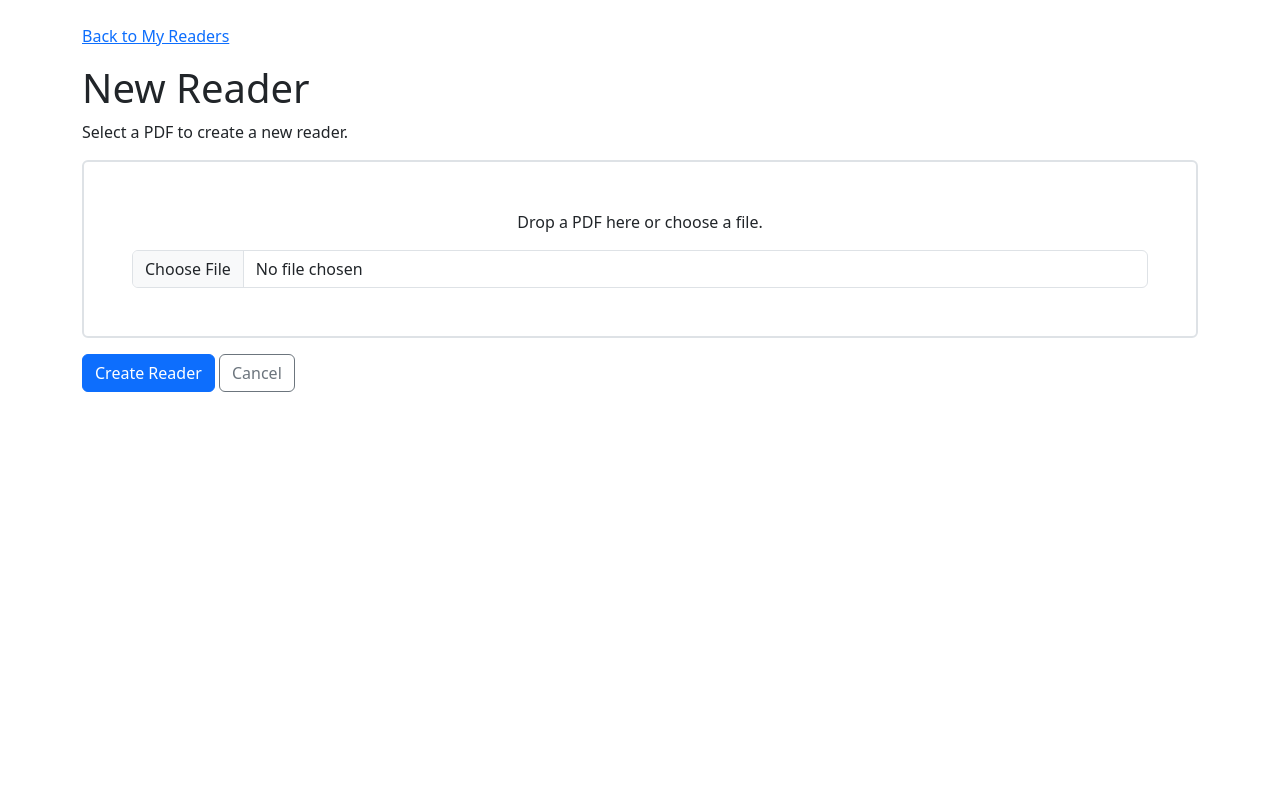
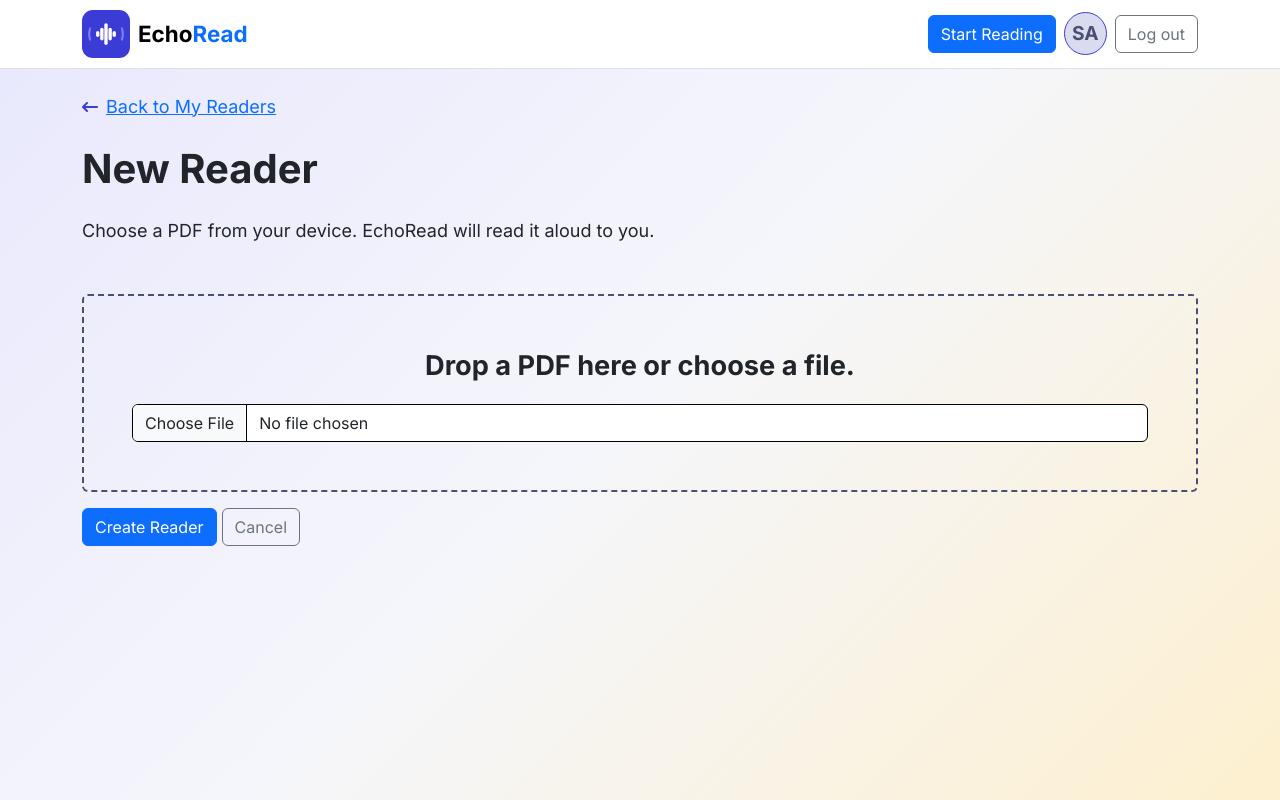
Before and after one commit to SonitaMom/echoread_system, a Django app: page /reader/new/ in a window 1280 px wide. Run offline with Django 5.2, Linux system fonts and the light colour scheme; the visitor is signed in with stand-in values (Sample User, id 1); some libraries are stand-ins or nearby versions.

Commit message:
ui setup

```diff
--- a/static/css/main.css
+++ b/static/css/main.css
@@ -115,14 +115,18 @@
     text-align: start;
 }
 
+html{
+    min-height: 100%;
+}
 
 
-
-html,body {
+body {
     font-family: 'Inter', 'Kantumruy Pro', sans-serif;
     font-size: var(--fs-body);
-    background-color: var(--bg);
+    background: var(--gradient-hero);
     line-height: 1.6;
+    min-height: 100vh;
+    background-attachment: fixed;
 }
 
 /* Tablet Responsive 48rem = 768px*/
--- /dev/null
+++ b/static/css/reader/new_reader.css
@@ -0,0 +1,25 @@
+.fa-arrow-left-long{
+    font-size: 1rem;
+    color: var(--primary);
+}
+
+h1{
+    font-family: var(--font-main);
+    font-weight: 900;
+}
+
+.border{
+    border-style: dashed !important;
+    border-color: var(--text-muted) !important;
+}
+
+.dropfile-title{
+    font-family: var(--font-main);
+    font-size: 1.7rem;
+    font-weight: 900;
+}
+
+.form-control{
+    border: 1px solid black;
+    /* padding: 1rem 0; */
+}
--- a/templates/base.html
+++ b/templates/base.html
@@ -8,10 +8,11 @@
     <link rel="stylesheet" href="{% static 'css/bootstrap.min.css' %}">
     <link rel="stylesheet" href="{% static 'css/base.css' %}">
     <link rel="stylesheet" href="{% static 'css/main.css' %}">
+    {% block extra_css %}{% endblock %}
     <link rel="stylesheet" href="https://cdnjs.cloudflare.com/ajax/libs/font-awesome/6.5.2/css/all.min.css">
     <script src="{% static 'js/bootstrap.bundle.min.js' %}"></script>
     {% block js %}
-    {% endblock js %}
+    {% endblock  %}
     <title>EchoReadr - System </title>
 </head>
 <body>
@@ -64,6 +65,8 @@
     </div>
   </nav>
 
+  {% block content %}{% endblock %}
+
   <script src="{% static 'js/login_signup.js' %}"></script>
 </body>
 </html>
--- a/templates/reader/new_reader.html
+++ b/templates/reader/new_reader.html
@@ -1,18 +1,18 @@
+{% extends 'base.html' %}
 {% load static %}
-<!doctype html>
-<html lang="en">
-<head>
-    <meta charset="utf-8">
-    <meta name="viewport" content="width=device-width, initial-scale=1">
-    <title>New Reader - EchoRead</title>
-    <link rel="stylesheet" href="{% static 'css/bootstrap.min.css' %}">
-</head>
-<body>
-<main class="container py-4">
-    <p><a href="{% url 'reader:document_list' %}">Back to My Readers</a></p>
 
-    <h1>New Reader</h1>
-    <p>Select a PDF to create a new reader.</p>
+{% block extra_css %}
+<link rel="stylesheet" href="{% static 'css/reader/new_reader.css' %}">
+{% endblock %}
+
+{% block title %}New Reader - EchoRead{% endblock %}
+
+{% block content %}
+    <main class="container py-4">
+    <p class="d-flex align-items-center gap-2"><i class="fa-solid fa-arrow-left-long"></i><a href="{% url 'reader:document_list' %}">Back to My Readers</a></p>
+
+    <h1 class="my-4">New Reader</h1>
+    <p>Choose a PDF from your device. EchoRead will read it aloud to you.</p>
 
     {% for message in messages %}
     <div class="alert alert-{{ message.tags }}" role="alert">
@@ -24,16 +24,16 @@
         {% csrf_token %}
 
         <div id="drop-zone"
-             class="border border-2 rounded p-5 text-center mb-3"
+             class="border border-2 rounded p-5 text-center mb-3 drop-pdf-box mt-5"
              tabindex="0"
              role="group"
              aria-label="PDF upload area">
-            <p id="file-label">Drop a PDF here or choose a file.</p>
+            <p id="file-label" class="dropfile-title mb-3">Drop a PDF here or choose a file.</p>
 
             <input type="file"
                    name="pdf_file"
                    id="pdf-file"
-                   class="form-control"
+                   class="form-control "
                    accept=".pdf,application/pdf"
                    required>
         </div>
@@ -44,37 +44,9 @@
         <a href="{% url 'reader:document_list' %}" class="btn btn-outline-secondary">Cancel</a>
     </form>
 </main>
+{% endblock %}
 
-<script>
-const fileInput = document.getElementById("pdf-file");
-const dropZone = document.getElementById("drop-zone");
-const fileLabel = document.getElementById("file-label");
 
-fileInput.addEventListener("change", () => {
-    if (fileInput.files.length) {
-        fileLabel.textContent = "Selected: " + fileInput.files[0].name;
-    }
-});
-
-dropZone.addEventListener("dragover", event => {
-    event.preventDefault();
-    dropZone.classList.add("bg-light");
-});
-
-dropZone.addEventListener("dragleave", () => {
-    dropZone.classList.remove("bg-light");
-});
-
-dropZone.addEventListener("drop", event => {
-    event.preventDefault();
-    dropZone.classList.remove("bg-light");
-
-    const files = event.dataTransfer.files;
-    if (files.length) {
-        fileInput.files = files;
-        fileInput.dispatchEvent(new Event("change"));
-    }
-});
-</script>
-</body>
-</html>
+{% block js %}
+<script src="{% static 'js/reader/new_reader.js'}"></script>
+{% endblock %}
```
Also changed, not shown: static/css/reader/document_list.css (added, +49 -0 lines), static/js/reader/new_reader.js (added, +29 -0 lines), templates/reader/document_list.html (+43 -20 lines).
